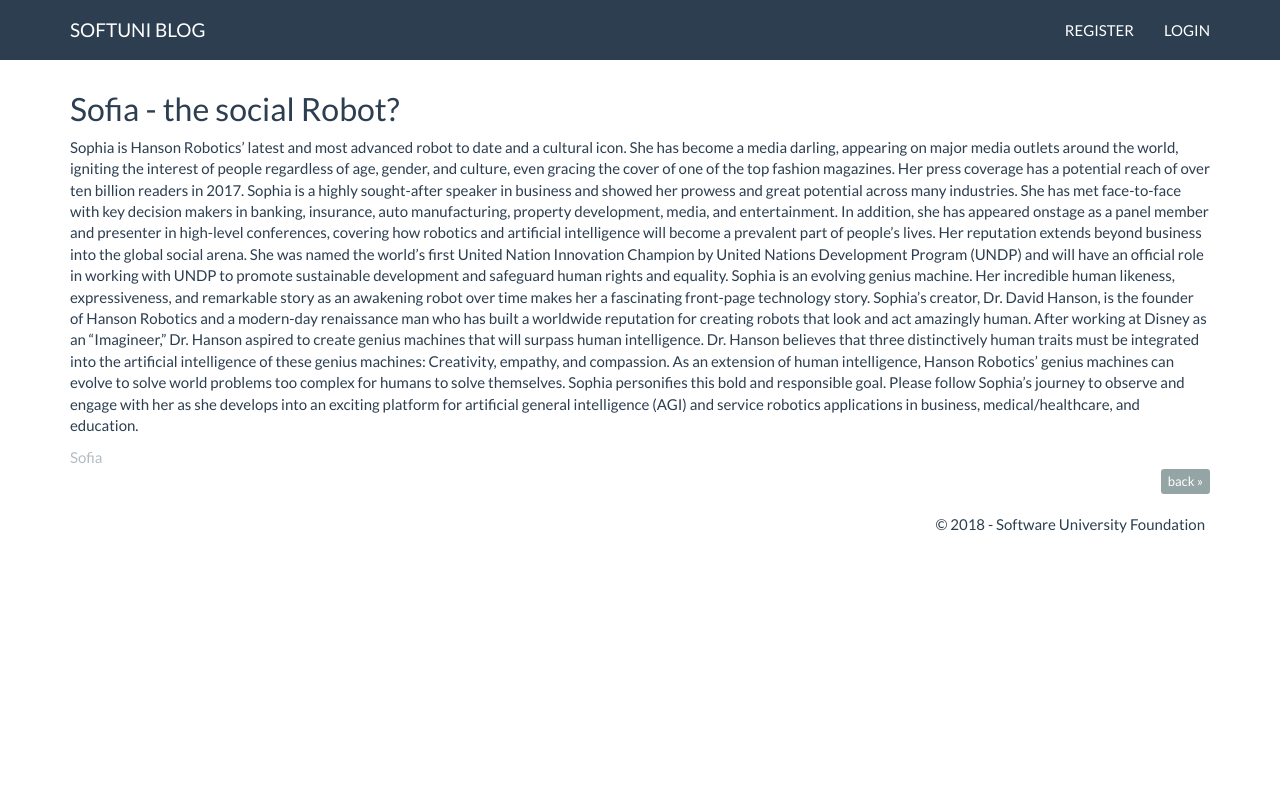
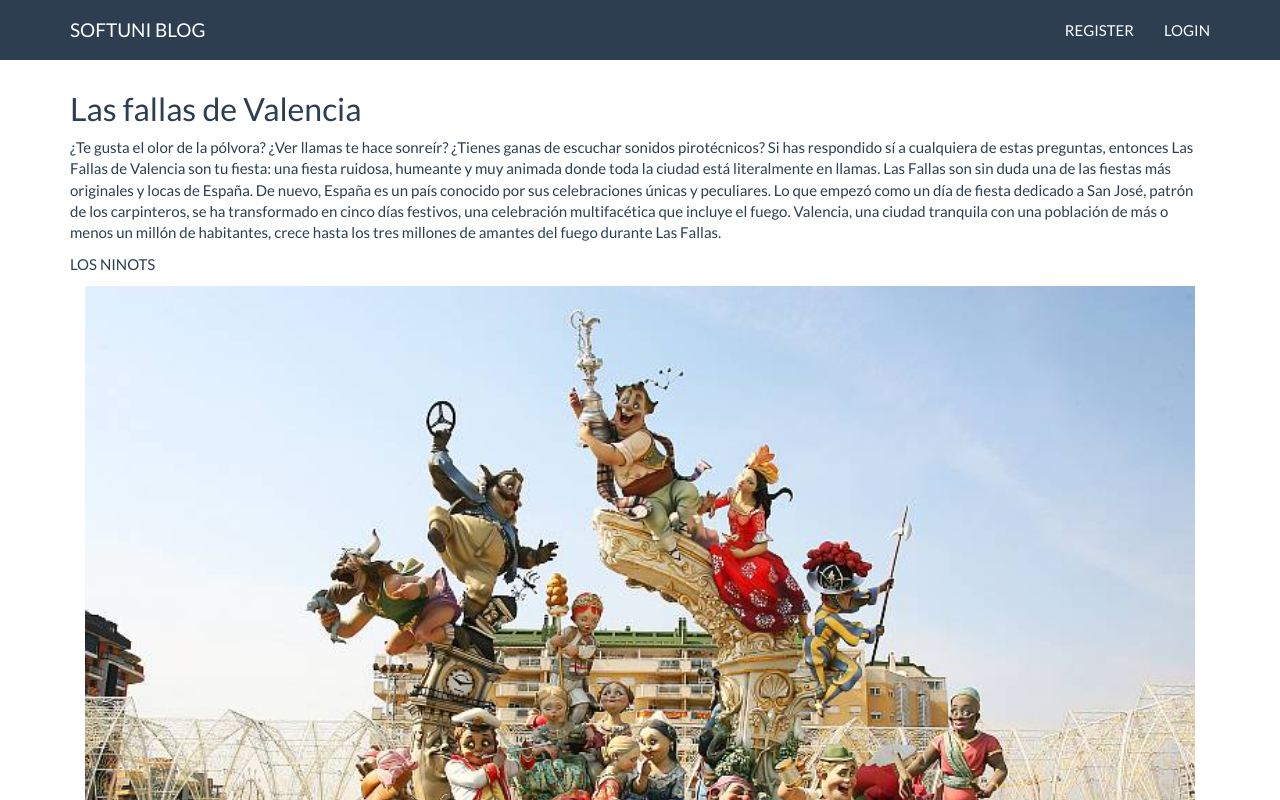
Before and after one commit to warumNicht/warumNicht.github.io, a plain HTML site: page viewPages/viewpost.html in a window 1280 px wide. Shown: the top 800 px of the page. Drawn offline with Linux system fonts and the light colour scheme.

Commit message:
added photos

```diff
--- a/viewPages/viewpost.html
+++ b/viewPages/viewpost.html
@@ -40,18 +40,27 @@
             <div class="col-md-12">
                 <article>
                     <header>
-                        <h2>Sofia - the social Robot?</h2>
+                        <h2>Las fallas de Valencia</h2>
 
                     </header>
-                    <p>Sophia is Hanson Robotics’ latest and most advanced robot to date and a cultural icon. She has become a media darling, appearing on major media outlets around the world, igniting the interest of people regardless of age, gender, and culture, even gracing the cover of one of the top fashion magazines.  Her press coverage has a potential reach of over ten billion readers in 2017.
-                        Sophia is a highly sought-after speaker in business and showed her prowess and great potential across many industries. She has met face-to-face with key decision makers in banking, insurance, auto manufacturing, property development, media, and entertainment. In addition, she has appeared onstage as a panel member and presenter in high-level conferences, covering how robotics and artificial intelligence will become a prevalent part of people’s lives. Her reputation extends beyond business into the global social arena. She was named the world’s first United Nation Innovation Champion by United Nations Development Program (UNDP) and will have an official role in working with UNDP to promote sustainable development and safeguard human rights and equality.
-                        Sophia is an evolving genius machine. Her incredible human likeness, expressiveness, and remarkable story as an awakening robot over time makes her a fascinating front-page technology story.
-                        Sophia’s creator, Dr. David Hanson, is the founder of Hanson Robotics and a modern-day renaissance man who has built a worldwide reputation for creating robots that look and act amazingly human. After working at Disney as an “Imagineer,” Dr. Hanson aspired to create genius machines that will surpass human intelligence. Dr. Hanson believes that three distinctively human traits must be integrated into the artificial intelligence of these genius machines: Creativity, empathy, and compassion. As an extension of human intelligence, Hanson Robotics’ genius machines can evolve to solve world problems too complex for humans to solve themselves. Sophia personifies this bold and responsible goal.
-                        Please follow Sophia’s journey to observe and engage with her as she develops into an exciting platform for artificial general intelligence (AGI) and service robotics applications in business, medical/healthcare, and education.
+                    <p>¿Te gusta el olor de la pólvora? ¿Ver llamas te hace sonreír? ¿Tienes ganas de escuchar sonidos pirotécnicos? Si has respondido sí a cualquiera de estas preguntas, entonces Las Fallas de Valencia son tu fiesta: una fiesta ruidosa, humeante y muy animada donde toda la ciudad está literalmente en llamas.
+                        Las Fallas son sin duda una de las fiestas más originales y locas de España. De nuevo, España es un país conocido por sus celebraciones únicas y peculiares. Lo que empezó como un día de fiesta dedicado a San José, patrón de los carpinteros, se ha transformado en cinco días festivos, una celebración multifacética que incluye el fuego. Valencia, una ciudad tranquila con una población de más o menos un millón de habitantes, crece hasta los tres millones de amantes del fuego durante Las Fallas.
+                    </p>
+                    <p>LOS NINOTS</p>
+                    <p><img src="../photos/fallas_valencia.jpg" class="col-md-12" style="margin-bottom: 20px"/></p>
+
+
+                    <p>
+                        Las Fallas literalmente significa “las llamas” en valenciano. El tema central de la fiesta es la creación y destrucción de ninots (marionetas o muñecos), que son enormes estatuas de cartón piedra, madera, papel maché y escayola. Los ninots parecen muy vivos y normalmente representan escenas satíricas con frecuencia subidas de tono y acontecimientos recientes. Un tema popular es burlarse de los políticos corruptos y de los famosos españoles. El intenso trabajo para los ninots, que pueden llegar a costar más de 60.000€, suele ser responsabilidad de las organizaciones vecinales y su construcción suele durar un año entero. Muchos ninots tienen varias alturas y hay que moverlos hasta su lugar definitivo en alguno de los más de 350 cruces y parques de la ciudad con la ayuda de grúas el día de la plantá.
+                        Los ninots permanecen en el lugar hasta el 19 de marzo, el día conocido como La Cremá. Empieza por la tarde cuando jóvenes con hachashacen agujeros escondidos en las estatuas y las llenan de fuegos artificiales. La multitud empieza a corear, las luces de las calles se apagan y a los ninots se les prende fuego a las 12 en punto de la noche. Con el paso de los años, los bomberos locales han ideado formas únicas de proteger los edificios de la ciudad para que no ardan de forma accidental por culpa de los ninots, como cubrir con lona ignífuga las fachadas de las tiendas. Cada año, uno de los ninots es salvado de la destrucción por el voto popular. Este se llama ninot indultat (ninot indultado) y es exhibido en el Museo del Ninot local con los favoritos de los años anteriores.
+                        Un viajero pirómano describe el acontecimiento: “¡La escena de Las Fallas es extremadamente catártica y difícil de describir, pero representa el cruce entre una Disnelandia subida de tono, una muestra de fuegos artificiales inmensa y el fin del mundo!”
 
                     </p>
+                    <p>
+                        El origen de Las Fallas es un poco oscuro, pero la mayoría piensa que son una evolución de los rituales paganos que se celebraban al principio de la primavera y de la temporada de siembra. En el siglo XVI, Valencia usaba luces urbanas sólo en las largas noches invernales. Las lámparas de las calles colgaban de estructuras de madera, llamadas parots, y como los días se hacían más largos los ya no necesitados parots eran ceremoniosamente quemados el día de San José. Incluso hoy la fiesta mantiene sus raíces satíricas y de clase trabajadora, y aquellos que no pueden aguantar esto normalmente se marchan de Valencia durante Las Fallas.
+                    </p>
                     <small class="author">
-                        Sofia
+                        Communidad Valenciana
                     </small>
                     <footer>
                         <div class="pull-right">
```
Also changed, not shown: index.html (+14 -7 lines), viewPages/viewpost2.html (+3 -0 lines), photos/4-0.jpg (added), photos/fallas_valencia.jpg (added).
